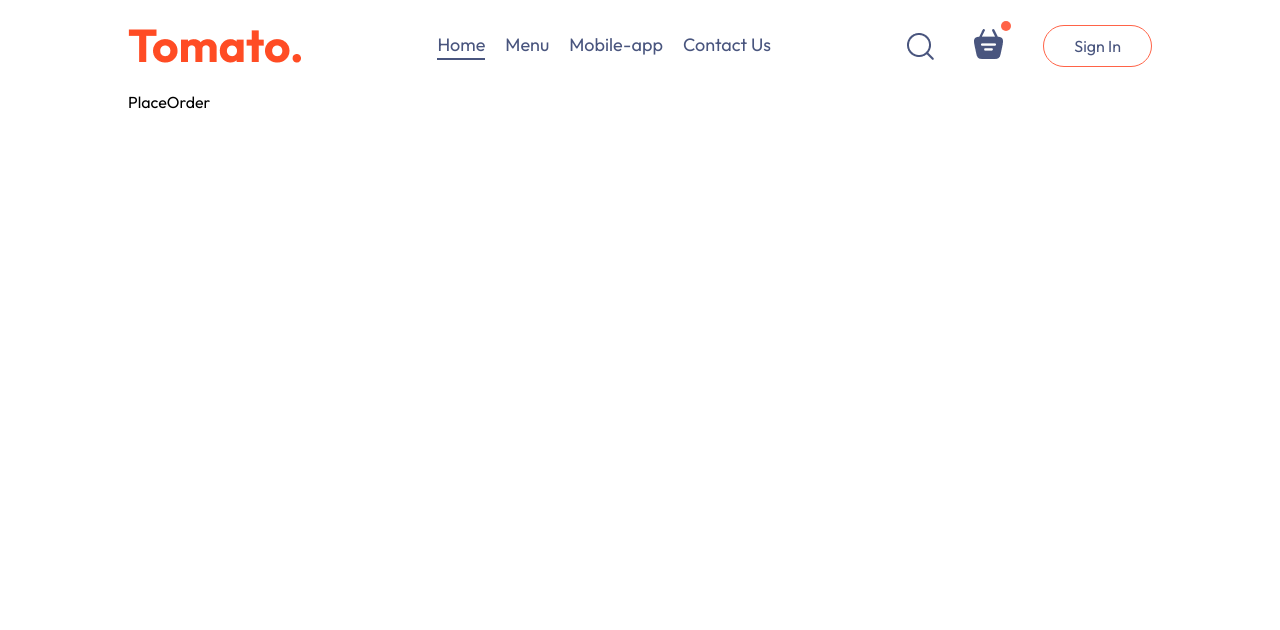
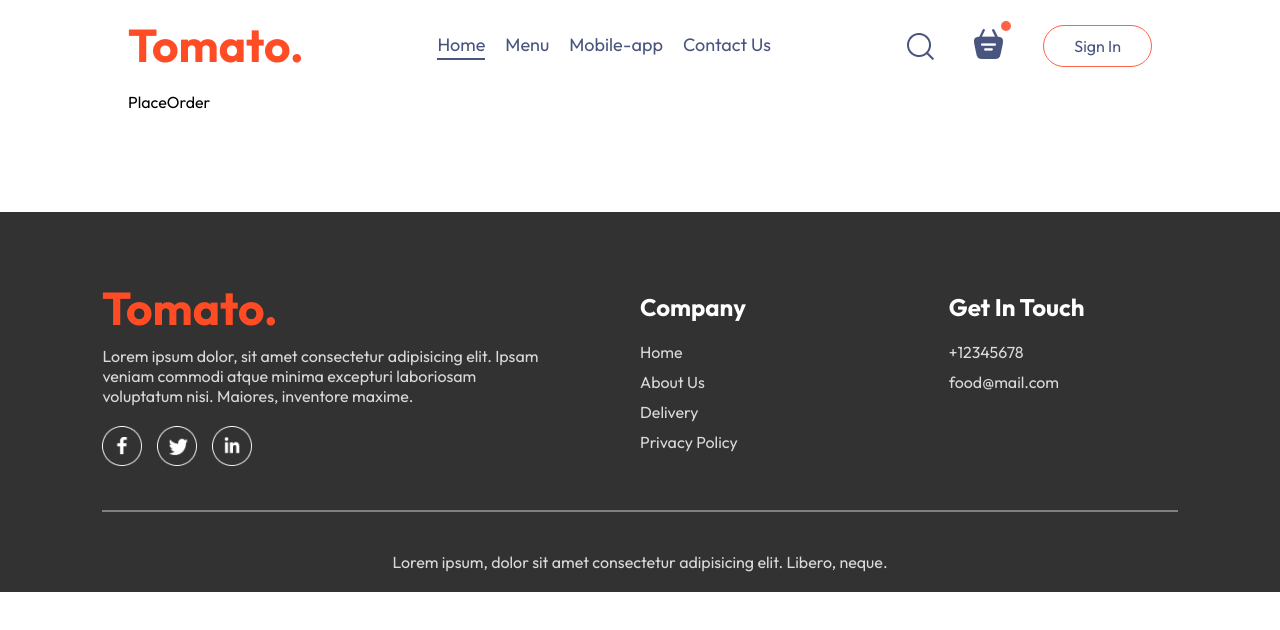
Before and after one commit to Pouya-lab/food-delivery-mern, a React (Vite) app in the folder frontend/: page /order in a window 1280 px wide. Shown: the top 630 px of the page. Built offline with nearby package versions, Linux system fonts and the light colour scheme.

Commit message:
footer created and added

```diff
--- a/frontend/src/App.jsx
+++ b/frontend/src/App.jsx
@@ -1,21 +1,24 @@
-import { Route, Routes } from 'react-router-dom'
-import Navbar from './components/Navbar/Navbar'
-import Home from './pages/Home/Home'
-import Cart from './pages/Cart/Cart'
-import PlaceOrder from './pages/PlaceOrder/PlaceOrder'
+import { Route, Routes } from "react-router-dom";
+import Navbar from "./components/Navbar/Navbar";
+import Home from "./pages/Home/Home";
+import Cart from "./pages/Cart/Cart";
+import PlaceOrder from "./pages/PlaceOrder/PlaceOrder";
+import Footer from "./components/Footer/Footer";
 
 const App = () => {
   return (
-    <div className='app' >
-          <Navbar/>
+    <>
+      <div className="app">
+        <Navbar />
         <Routes>
-            <Route path = "/" element={ <Home/> } />
-            <Route path = "/cart" element={<Cart/>} />
-            <Route path = "/order" element={<PlaceOrder/>} />
+          <Route path="/" element={<Home />} />
+          <Route path="/cart" element={<Cart />} />
+          <Route path="/order" element={<PlaceOrder />} />
+        </Routes>
+      </div>
+      <Footer />
+    </>
+  );
+};
 
-        </Routes>
-    </div>
-  )
-}
-
-export default App
+export default App;
--- /dev/null
+++ b/frontend/src/components/Footer/Footer.css
@@ -0,0 +1,51 @@
+.footer{
+    color: #d9d9d9;
+    background-color: #323232;
+    display: flex;
+    flex-direction: column;
+    align-items: center;
+    gap: 20px;
+    padding: 20px 8vw;
+    padding-top: 80px;
+    margin-top: 100px;
+}
+
+.footer-content{
+    width: 100%;
+    display: grid;
+    grid-template-columns: 2fr 1fr 1fr;
+    gap: 80px;
+
+}
+
+.footer-content-left , .footer-content-right , .footer-content-center{
+    display: flex;
+    flex-direction: column;
+    align-items: start;
+    gap: 20px;
+}
+
+.footer-content-left li, .footer-content-right li, .footer-content-center li{
+    list-style: none;
+    margin-bottom: 10px;
+    cursor: pointer;
+}
+
+
+.footer-content-right h2, .footer-content-center h2{
+    color: white;
+}
+
+.footer-social-icons img{
+    width: 40px;
+    margin-right: 15px;
+    cursor: pointer;
+}
+
+.footer hr{
+    width: 100%;
+    height: 2px;
+    margin: 20px 0;
+    background-color: gray;
+    border: none;
+}
--- /dev/null
+++ b/frontend/src/components/Footer/Footer.jsx
@@ -0,0 +1,40 @@
+import { assets } from "../../assets/assets"
+import "./Footer.css"
+
+function Footer() {
+  return (
+    <div className='footer' id="footer">
+        <div className="footer-content">
+            <div className="footer-content-left">
+                <img src={assets.logo} alt="" />
+                <p>Lorem ipsum dolor, sit amet consectetur adipisicing elit. Ipsam veniam commodi atque minima excepturi laboriosam voluptatum nisi. Maiores, inventore maxime.</p>
+                <div className="footer-social-icons">
+                    <img src={assets.facebook_icon} alt="" />
+                    <img src={assets.twitter_icon} alt="" />
+                    <img src={assets.linkedin_icon} alt="" />
+                </div>
+            </div>
+            <div className="footer-content-center">
+                <h2>Company</h2>
+                <ul>
+                    <li>Home</li>
+                    <li>About Us</li>
+                    <li>Delivery</li>
+                    <li>Privacy Policy</li>
+                </ul>
+            </div>
+            <div className="footer-content-right">
+                <h2>Get In Touch</h2>
+                <ul>
+                    <li>+12345678</li>
+                    <li>food@mail.com</li>
+                </ul>
+            </div>
+        </div>
+        <hr />
+        <p className="footer-copyright">Lorem ipsum, dolor sit amet consectetur adipisicing elit. Libero, neque.</p>
+    </div>
+  )
+}
+
+export default Footer
```
